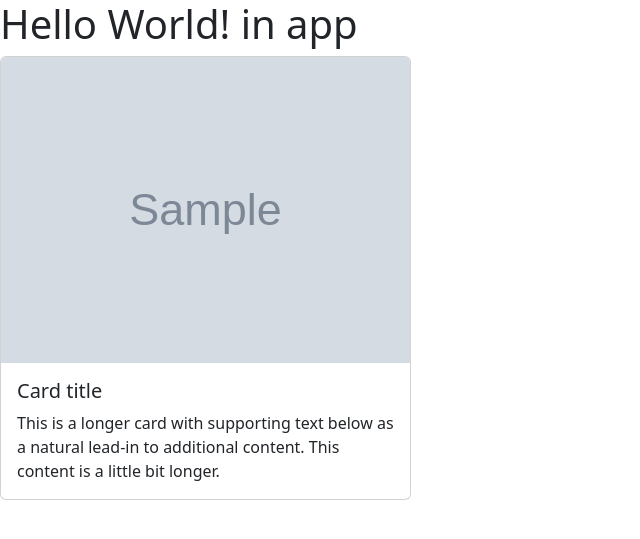
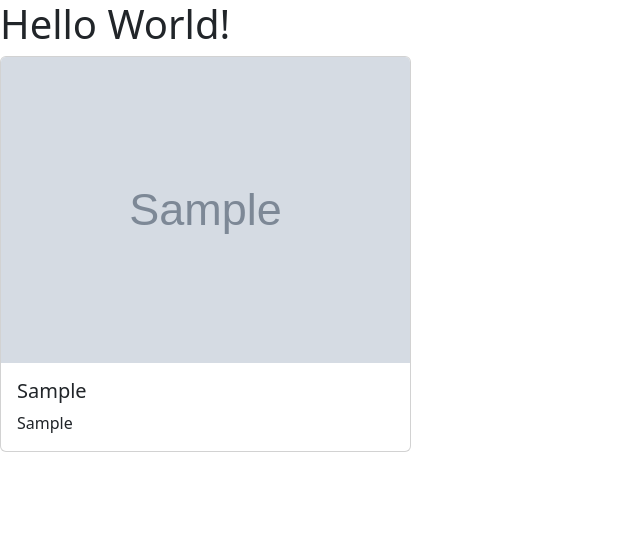
Before and after one commit to rasel-chowdhury1/django_exam1, a Python web app: template first_app/templates/first_app/index.html in a window 1280 px wide. Shown: the top 539 px of the page, without its empty margins (0-640 px from the left). Run offline with Jinja, Linux system fonts and the light colour scheme; the template is opened without the code that fills it: most values are stand-ins (such as "Sample title", 1, 10 or a date in 2020); grey boxes marked "Sample" are stand-in pictures.

Commit message:
exam is done

```diff
--- a/first_app/templates/first_app/index.html
+++ b/first_app/templates/first_app/index.html
@@ -1,7 +1,7 @@
 {% extends 'base.html' %}
 {% block title %}index page{% endblock title %}
 {% block content %}
-<h1>Hello World! in app</h1>
+<h1>Hello World!</h1>
 <div class="row row-cols-1 row-cols-md-3 ">
 
       {% for i in meals %}
@@ -9,8 +9,8 @@
       <div class="card">
         <img src="{{i.strMealThumb}}" class="card-img-top" alt="...">
         <div class="card-body">
-          <h5 class="card-title">Card title</h5>
-          <p class="card-text">This is a longer card with supporting text below as a natural lead-in to additional content. This content is a little bit longer.</p>
+          <h5 class="card-title">{{i.idMeal}}</h5>
+          <p class="card-text">{{i.strMeal}}</p>
         </div>
       </div>
     </div>
```
